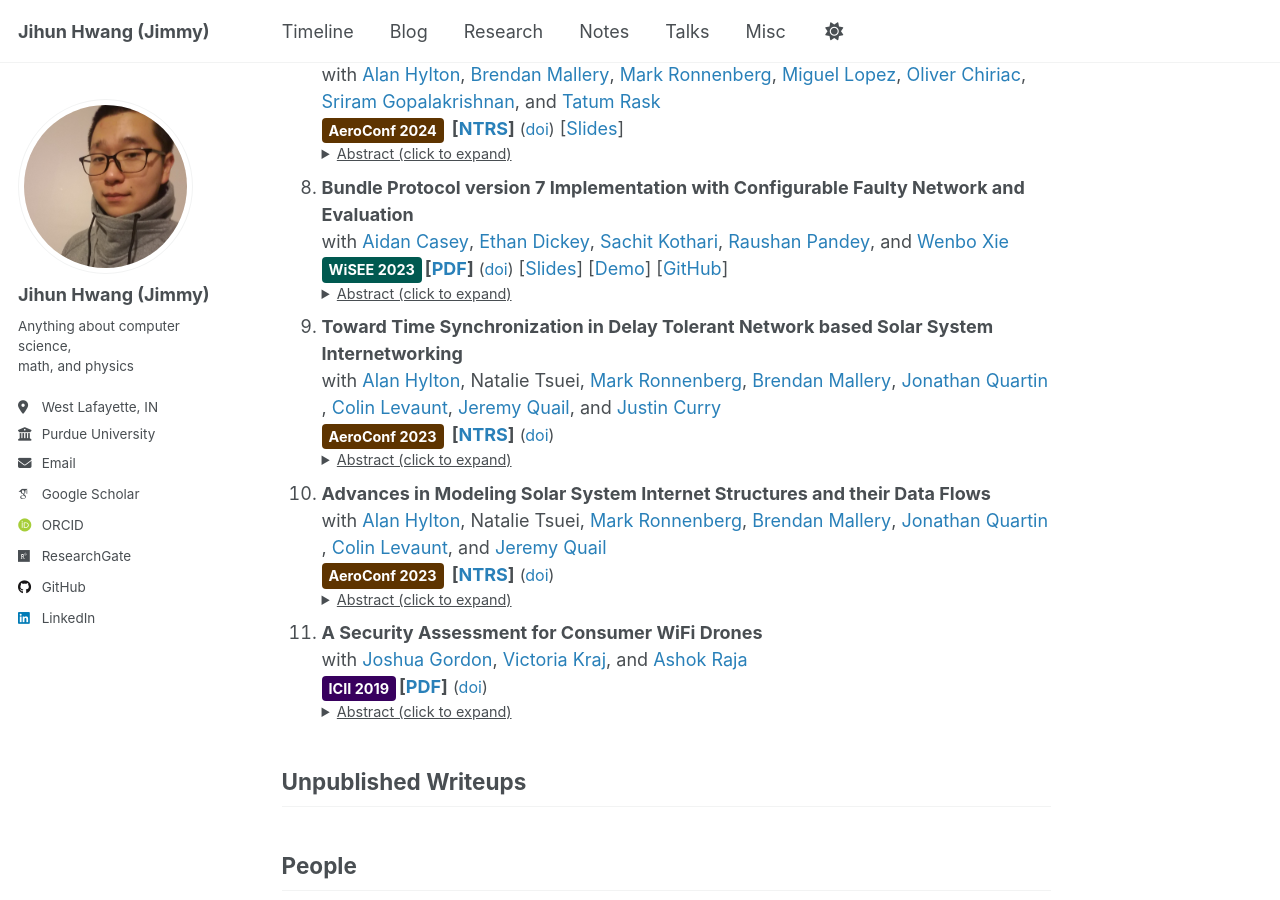
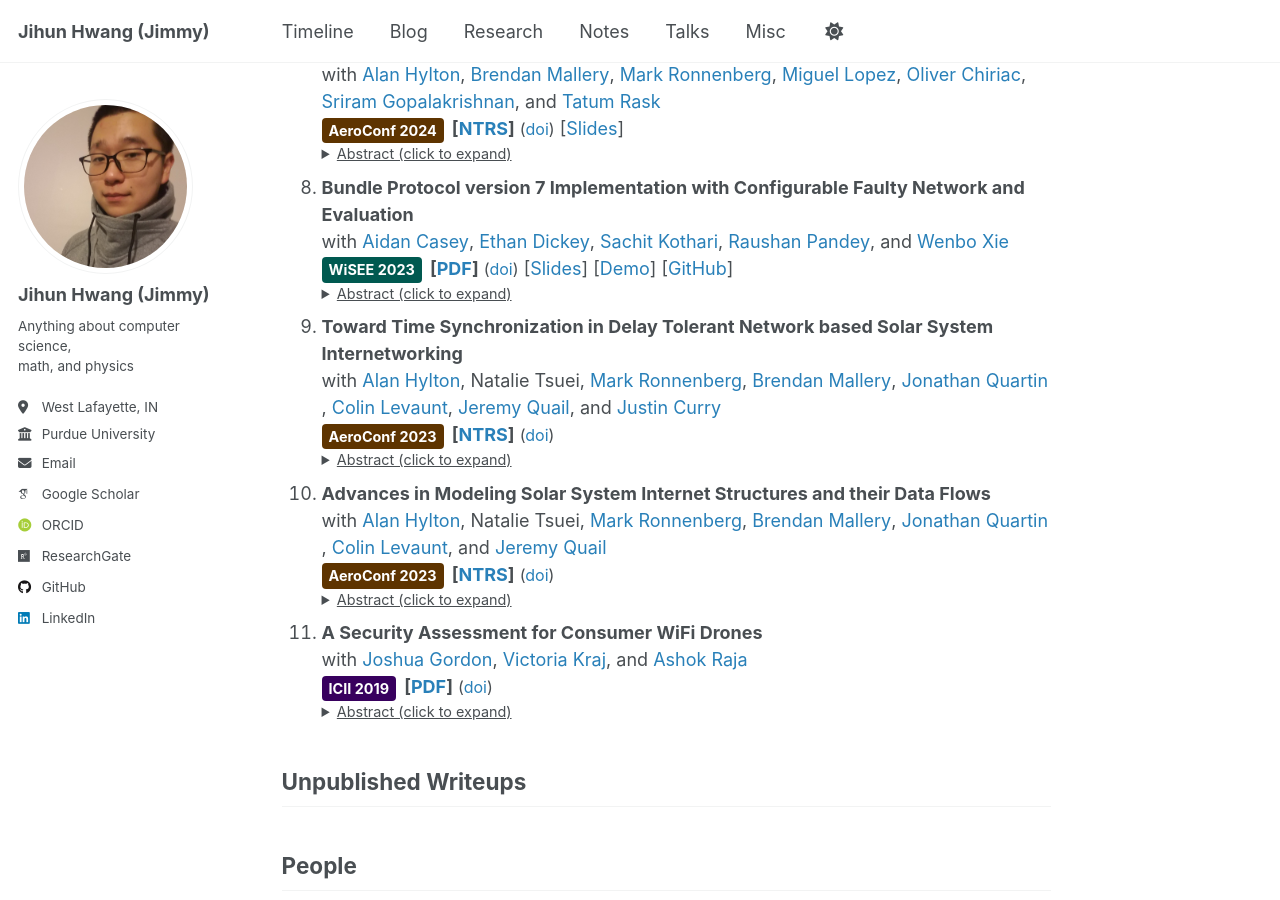
Before and after one commit to jihunhwang/jihunhwang.github.io, a Jekyll site: the page built from _pages/research.md, in a window 1280 px wide and 900 px high, scrolled down 1242 px. Built offline with Jekyll 4.4.1, drawn with Linux system fonts in a browser that asks for light colours; some web fonts are replaced.

Commit message:
annoying gap between venue and pdf

```diff
--- a/_includes/publication_list.html
+++ b/_includes/publication_list.html
@@ -9,10 +9,8 @@
     {% assign second_last_index = authors_count | minus:2 %}
     with
     {% for author in paper.coauthors %}
-      {% assign url = site.data.people[author] %}
-      {% if url %}<a href="{{ url }}">{{ author }}</a>{% else %}{{ author }}{% endif %}{% if forloop.index0 < second_last_index %},{% elsif forloop.index0 == second_last_index %}, and{% endif %}{% endfor %}
-    <br>
-    {% endif %}
+      {% assign url = site.data.people[author] %}{% if url %}<a href="{{ url }}">{{ author }}</a>{% else %}{{ author }}{% endif %}{% if forloop.index0 < second_last_index %},{% elsif forloop.index0 == second_last_index %}, and{% endif %}{% endfor %}<br>{% endif %}
+    <!-- <b>{{ paper.venue }}</b> -->
     {%- if paper.abbr -%}
       {%- assign venue_info = site.data.venues[paper.abbr] -%}
       {%- if venue_info -%}
@@ -33,6 +31,7 @@
     {%- else -%}
       <b>{{ paper.venue }}</b>
     {%- endif -%}
+    <!-- <b>{{ paper.venue }}</b> -->
     {% if paper.pdf %}<b>[<a href="{{ paper.pdf }}">PDF</a>]</b>{% endif %}
     {% if paper.full_version %}<b>[<a href="{{ paper.full_version }}">Full version</a>]</b>{% endif %}
     {% if paper.ePrint %}<b>[<a href="{{ paper.ePrint }}">ePrint</a>]</b>{% endif %}
```
